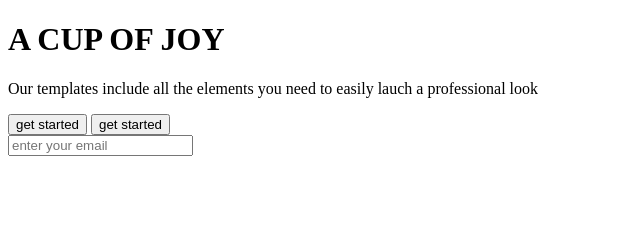
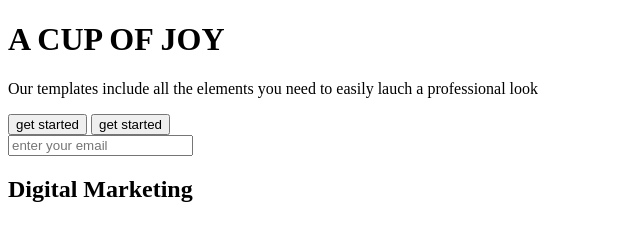
Before and after one commit to ojogoddy/First-feature, a plain HTML site: page BLOG/blog.html in a window 1280 px wide. Shown: the whole page, without its empty margins (0-640 px from the left). Drawn offline with Linux system fonts and the light colour scheme.

Commit message:
class called

```diff
--- a/BLOG/blog.html
+++ b/BLOG/blog.html
@@ -18,8 +18,8 @@
     <form>
         <input type="email" placeholder="enter your email"/>
     </form>
-    <div>
-        <div><h2></h2></div>
+    <div class="digital-1">
+        <div><h2>Digital Marketing</h2></div>
     </div>
 
 
```
